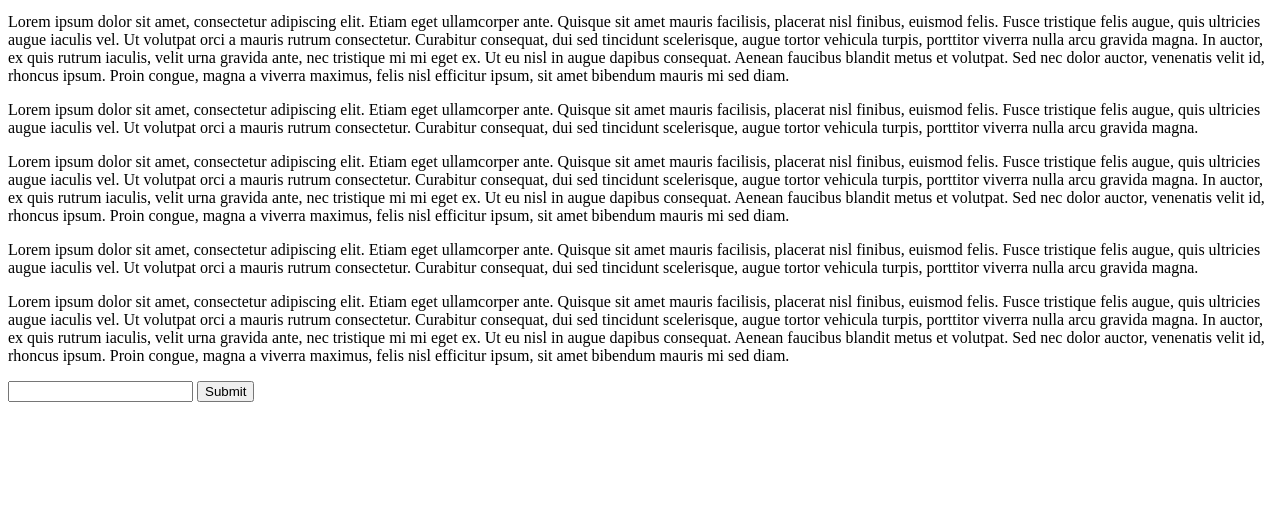
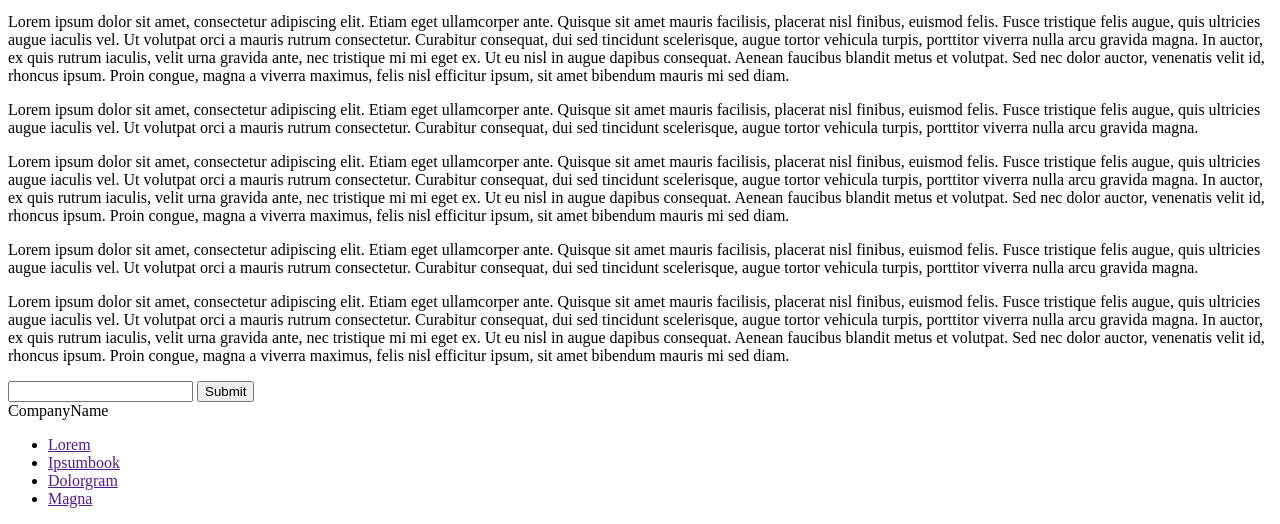
Before and after one commit to observermedia/mediatate, a plain HTML site: page index.html in a window 1280 px wide. Shown: the part 721-1245 px from the top of the page. Before the commit the page ends 1131 px from the top, so only its background shows below. Drawn offline with Linux system fonts and the light colour scheme.

Commit message:
added a footer

```diff
--- a/index.html
+++ b/index.html
@@ -75,6 +75,15 @@
     <input name="email" type="text">
     <input type="submit">
     </form>
+    <div id="footer">
+        <span>CompanyName</span>
+        <ul>
+            <li><a href="">Lorem</a></li>
+            <li><a href="">Ipsumbook</a></li>
+            <li><a href="">Dolorgram</a></li>
+            <li><a href="">Magna</a></li>
+        </ul>
+    </div>
     <script language="javascript" type="text/javascript">
         var d = new Date();
         document.getElementById("image-1").src =
```
